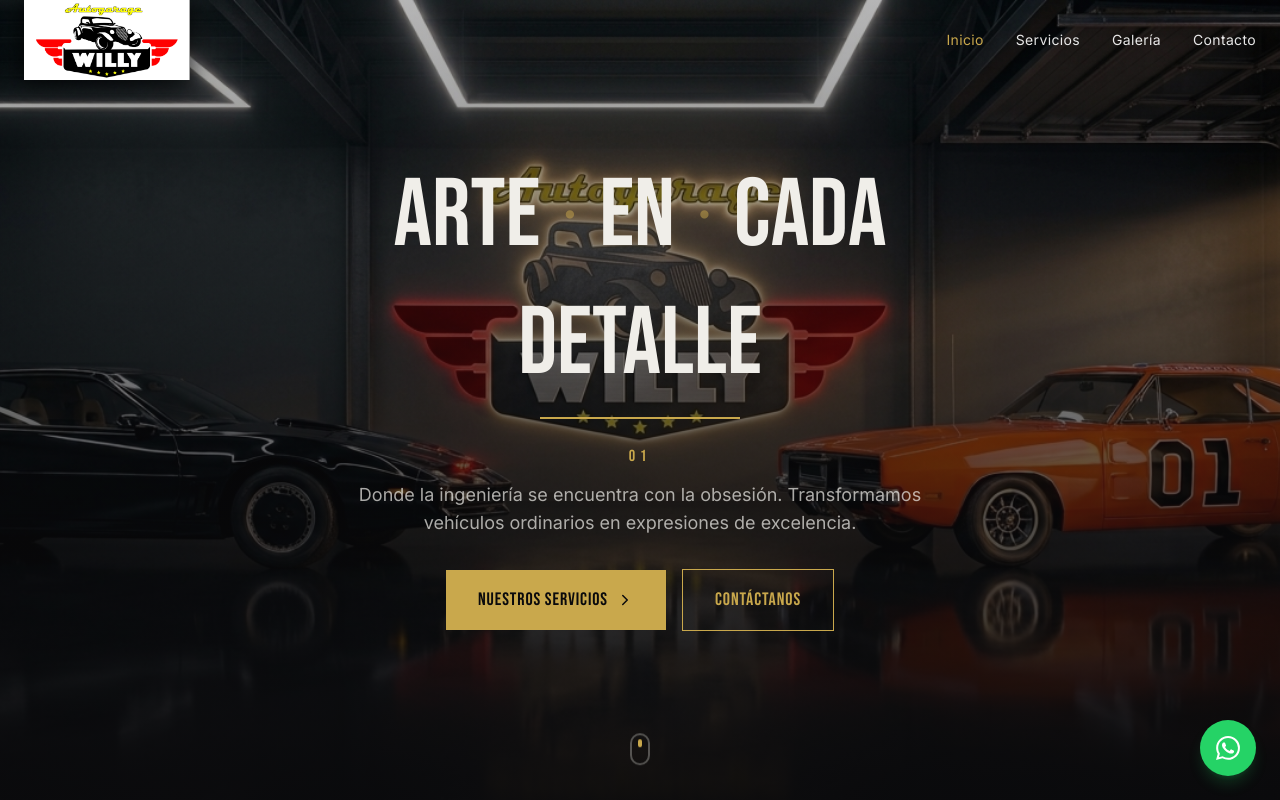
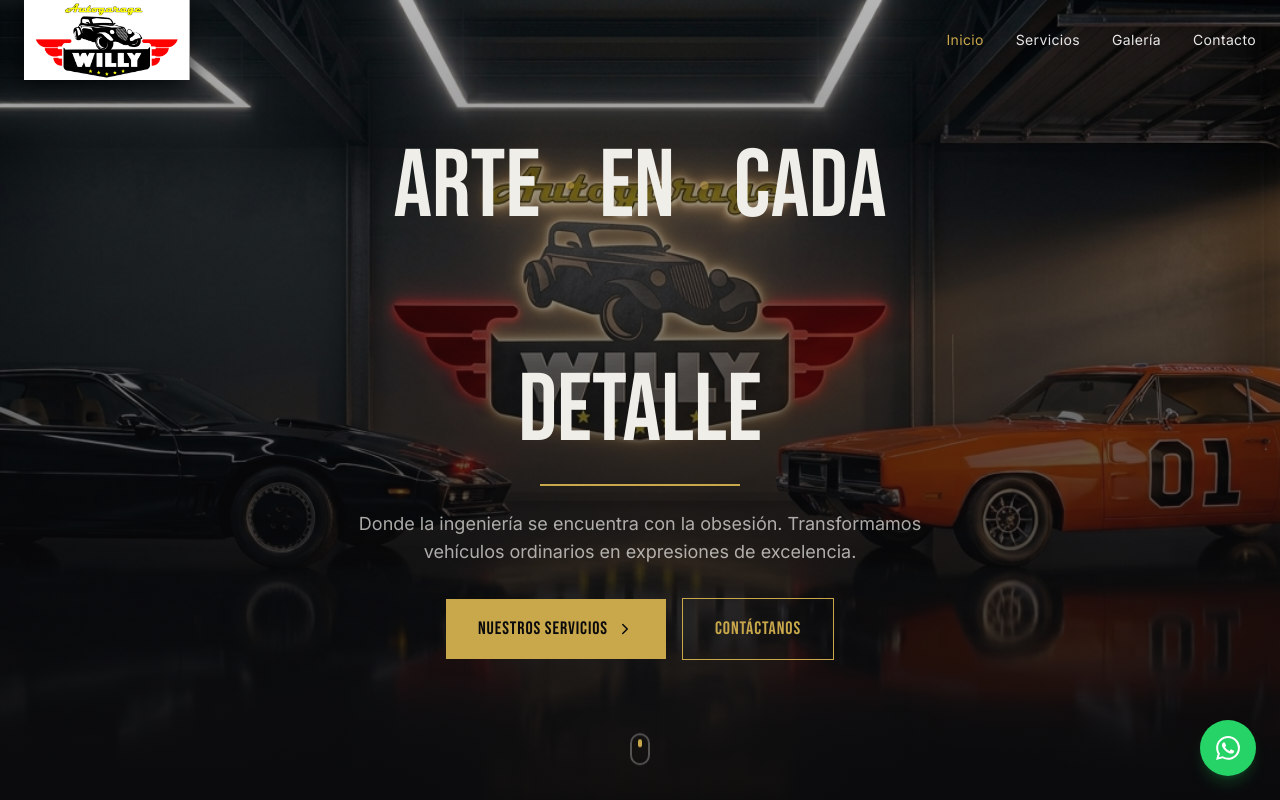
Before and after one commit to AlanF611/autogarage-willy, a React (Vite) app: page / in a window 1280 px wide. Shown: the top 800 px of the page. Built offline with nearby package versions, Linux system fonts and the light colour scheme.

Commit message:
Refactor comments and adjust layout descriptions

```diff
--- a/src/pages/Home.tsx
+++ b/src/pages/Home.tsx
@@ -34,7 +34,6 @@ const stats = [
   { number: 'ISO', label: 'Certificación Internacional' },
 ];
 
-// ✅ TUS IMÁGENES ORIGINALES DE GALERÍA
 const galleryItems = [
   { url: '/img/restauracion y tapiceria/5.jpeg', label: 'Restauración' },
   { url: '/img/ceramico.png', label: 'PPF' },
@@ -66,9 +65,9 @@ const stagger = {
 export default function Home() {
   return (
     <>
-      {/* HERO - Layout en columna con ARTE • EN • CADA arriba y DETALLE abajo */}
+      {/* HERO - ARTE • EN • CADA arriba, DETALLE abajo, centro despejado */}
       <section className="relative min-h-screen flex items-center justify-center overflow-hidden">
-        {/* ✅ IMAGEN HERO */}
+        {/* IMAGEN HERO - CENTRO DESPEJADO */}
         <motion.img
           src="/img/hero2.png"
           alt=""
@@ -80,16 +79,16 @@ export default function Home() {
         <div className="hero-overlay absolute inset-0" />
 
         <div className="relative z-10 text-center px-6 max-w-7xl mx-auto">
-          {/* TEXTO EN COLUMNA CON ARRIBA/ABAJO */}
+          {/* TEXTO CON ARRIBA/ABAJO - CENTRO LIBRE */}
           <motion.div
             initial={{ opacity: 0, y: 30 }}
             animate={{ opacity: 1, y: 0 }}
             transition={{ duration: 1, ease: [0.25, 0.46, 0.45, 0.94] }}
             className="font-display text-cream"
           >
-            {/* Grupo superior: ARTE • EN • CADA (subido) */}
+            {/* ✅ GRUPO SUPERIOR: ARTE • EN • CADA (subido) */}
             <motion.div
-              initial={{ opacity: 0, y: -20 }}
+              initial={{ opacity: 0, y: -40 }}
               animate={{ opacity: 1, y: 0 }}
               transition={{ duration: 0.8, delay: 0.2 }}
               className="flex flex-wrap items-center justify-center gap-3 md:gap-6"
@@ -102,12 +101,12 @@ export default function Home() {
               <span>CADA</span>
             </motion.div>
 
-            {/* Separación entre grupos */}
-            <div className="h-4 md:h-8"></div>
+            {/* ✅ ESPACIO GRANDE PARA DEJAR EL CENTRO DESPEJADO */}
+            <div className="h-16 md:h-24 lg:h-32"></div>
 
-            {/* Grupo inferior: DETALLE (bajado) */}
+            {/* ✅ GRUPO INFERIOR: DETALLE (bajado) */}
             <motion.div
-              initial={{ opacity: 0, y: 20 }}
+              initial={{ opacity: 0, y: 40 }}
               animate={{ opacity: 1, y: 0 }}
               transition={{ duration: 0.8, delay: 0.5 }}
               style={{ fontSize: 'clamp(2.5rem, 8vw, 6rem)', lineHeight: 1 }}
@@ -125,17 +124,14 @@ export default function Home() {
             style={{ maxWidth: '200px' }}
           />
 
-          {/* NÚMERO 01 + SUBTÍTULO */}
+          {/* SUBTÍTULO Y BOTONES - ABAJO DEL TODO */}
           <motion.div
             initial={{ opacity: 0, y: 30 }}
             animate={{ opacity: 1, y: 0 }}
             transition={{ duration: 0.8, delay: 1.0 }}
             className="mt-6"
           >
-            <span className="font-display text-gold text-sm md:text-base tracking-[0.3em]">
-              01
-            </span>
-            <p className="mt-3 font-body text-cream/70 text-base md:text-lg max-w-2xl mx-auto leading-relaxed px-4">
+            <p className="font-body text-cream/70 text-base md:text-lg max-w-2xl mx-auto leading-relaxed px-4">
               Donde la ingeniería se encuentra con la obsesión. Transformamos
               vehículos ordinarios en expresiones de excelencia.
             </p>
@@ -267,7 +263,7 @@ export default function Home() {
         </motion.div>
       </section>
 
-      {/* GALLERY TEASER - CON TUS IMÁGENES */}
+      {/* GALLERY TEASER */}
       <section className="py-24 md:py-32 bg-noir overflow-hidden">
         <div className="max-w-7xl mx-auto px-6">
           <motion.div
```
